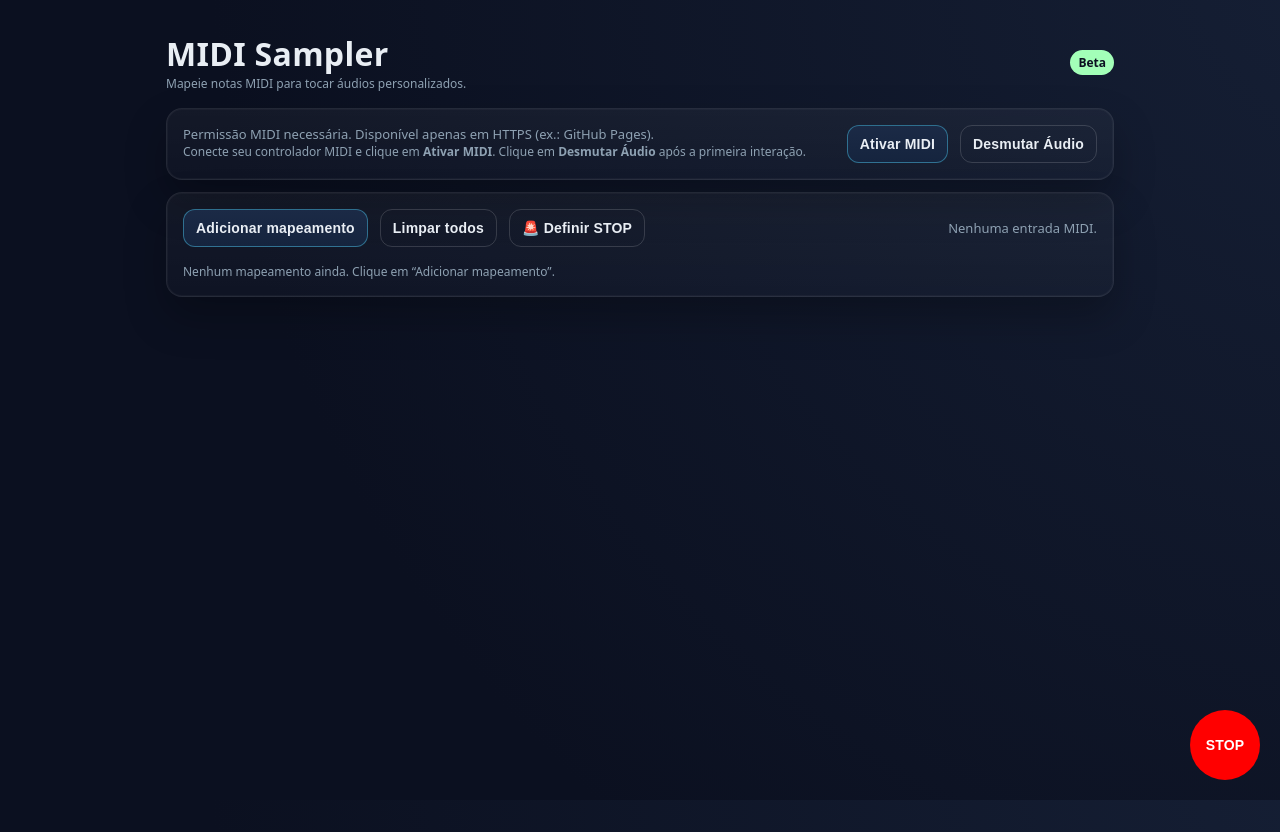
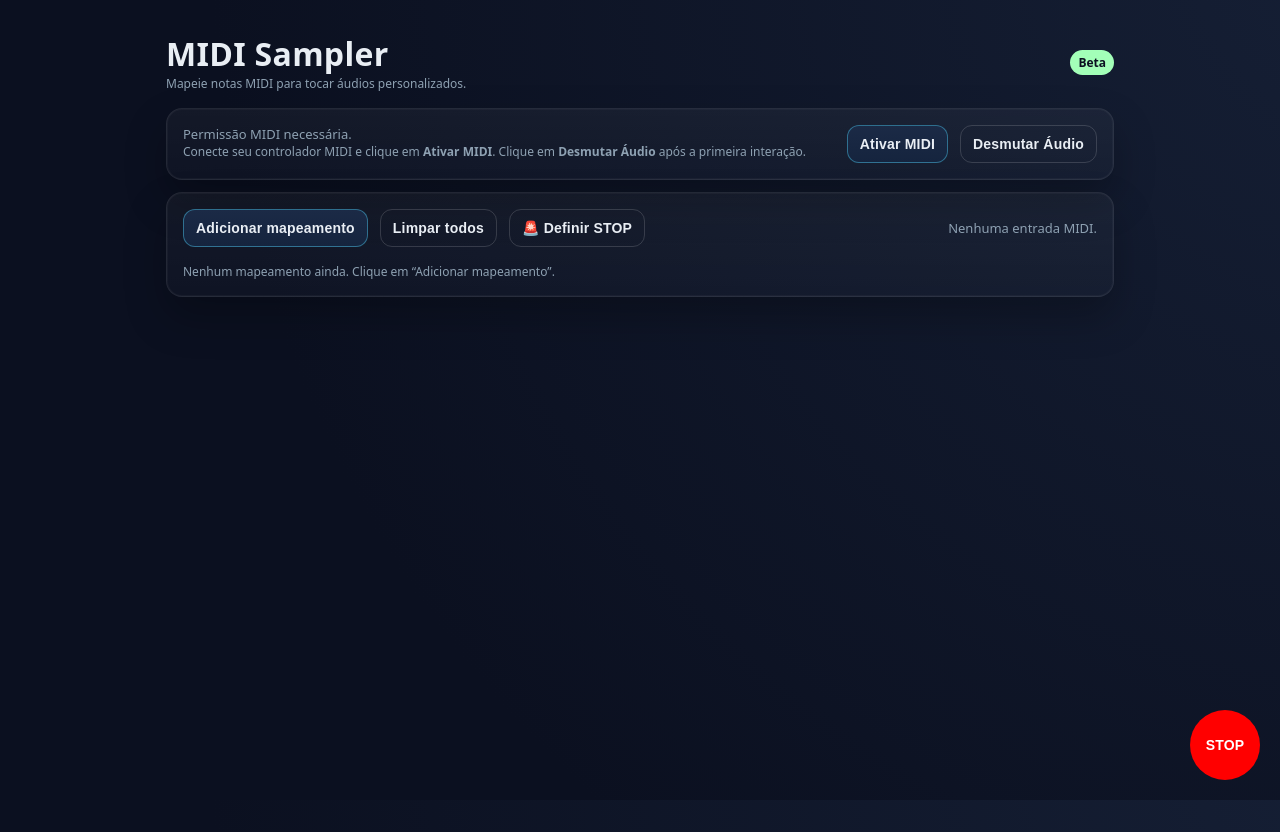
Before and after one commit to luizfernando599/SampleadorMidi, a plain HTML site: page index.html in a window 1280 px wide. Drawn offline with Linux system fonts and the light colour scheme.

Commit message:
Update index.html

```diff
--- a/index.html
+++ b/index.html
@@ -79,7 +79,7 @@
     <section class="card" id="gate">
       <div class="row" style="align-items:flex-start">
         <div class="grow">
-          <div class="status" id="status">Permissão MIDI necessária. Disponível apenas em HTTPS (ex.: GitHub Pages).</div>
+          <div class="status" id="status">Permissão MIDI necessária.</div>
           <div class="hint">Conecte seu controlador MIDI e clique em <b>Ativar MIDI</b>. Clique em <b>Desmutar Áudio</b> após a primeira interação.</div>
         </div>
         <div class="row">
```
